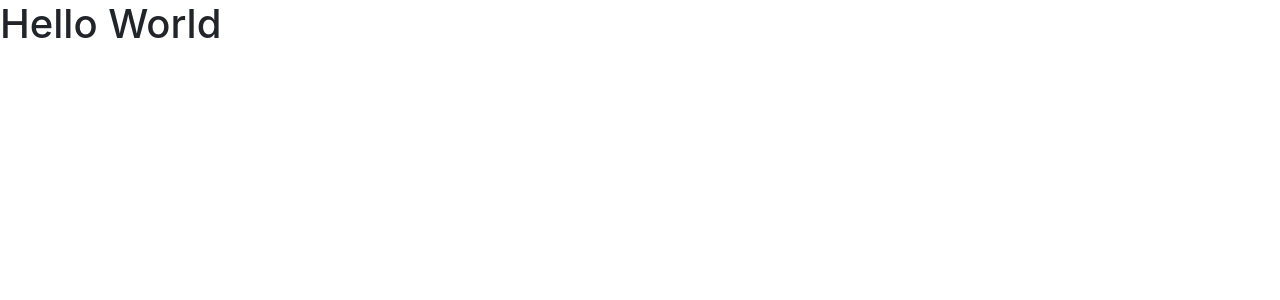
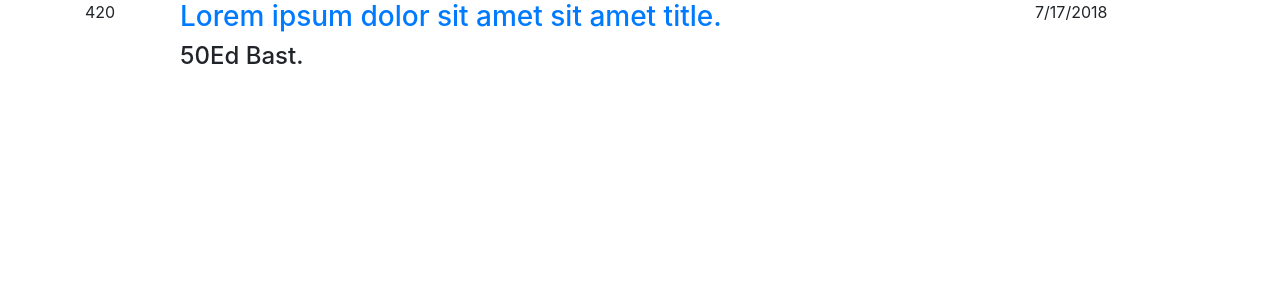
Before and after one commit to smokinjoe/hacker-zmags, a React (Create React App) app: page / in a window 1280 px wide. Shown: the top 300 px of the page. Built offline with nearby package versions, Linux system fonts and the light colour scheme.

Commit message:
building out a cheapo rough design

```diff
--- a/src/components/Main/Main.js
+++ b/src/components/Main/Main.js
@@ -1,9 +1,48 @@
 import React, { Component } from 'react';
 
 class Main extends Component {
+
+  renderRow () {
+    return (
+      <div className="row">
+        <div className="col-1">
+          <span className="story-score">420</span>
+        </div>
+        <div className="col-9">
+          <h3>
+            <a className="story-link" href="#">
+              Lorem ipsum dolor sit amet sit amet title.
+            </a>
+          </h3>
+          <h4>
+            <span className="story-author">
+              <span className="story-author-score">
+                50
+              </span>
+              Ed Bast.
+            </span>
+          </h4>
+        </div>
+        <div className="col-2">
+          <span className="story-timestamp">7/17/2018</span>
+        </div>
+
+      </div>
+
+    );
+  }
+
   render () {
     return (
-      <h1>Hello World</h1>
+      <div className="container">
+
+        { this.renderRow() }
+
+      </div>
+
+
+
+
     );
   }
 }
```
